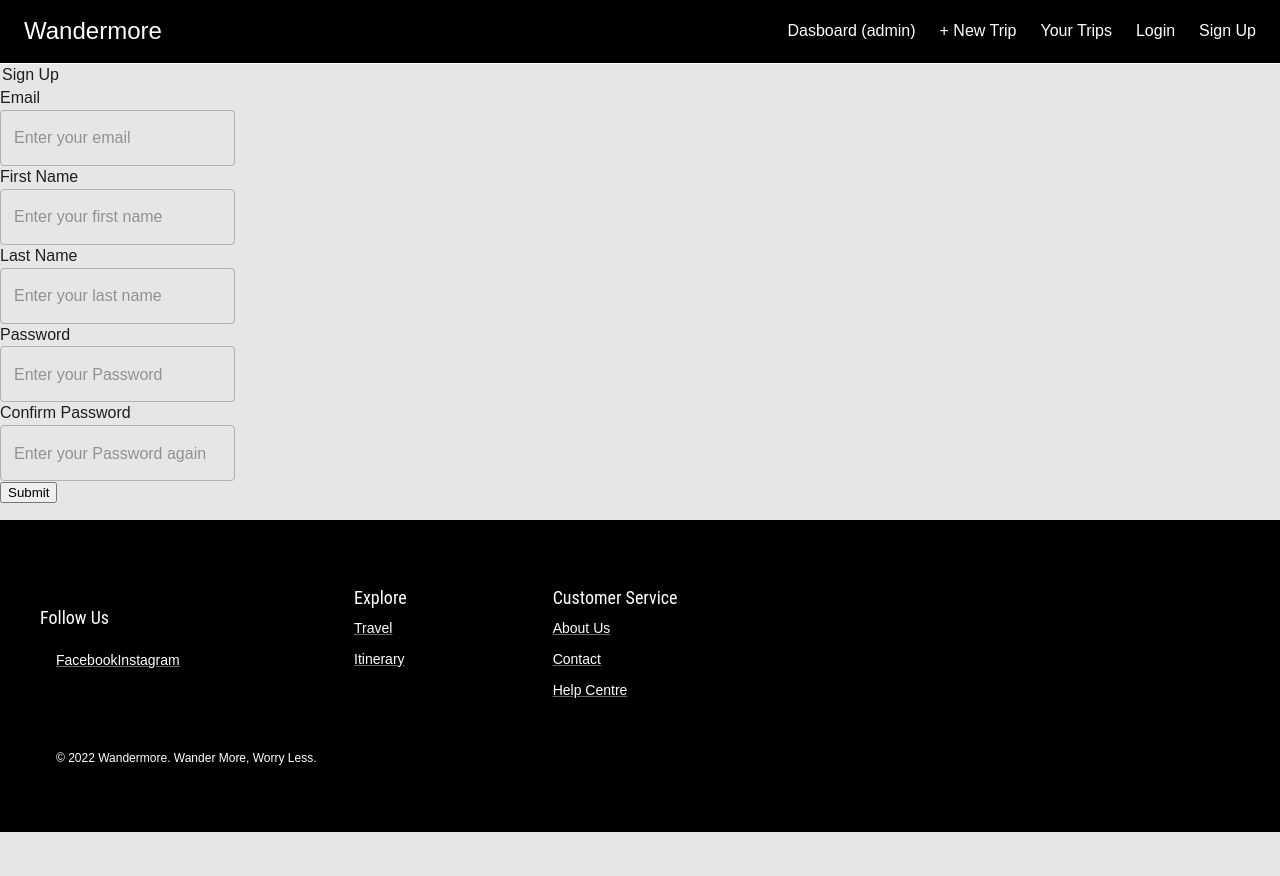
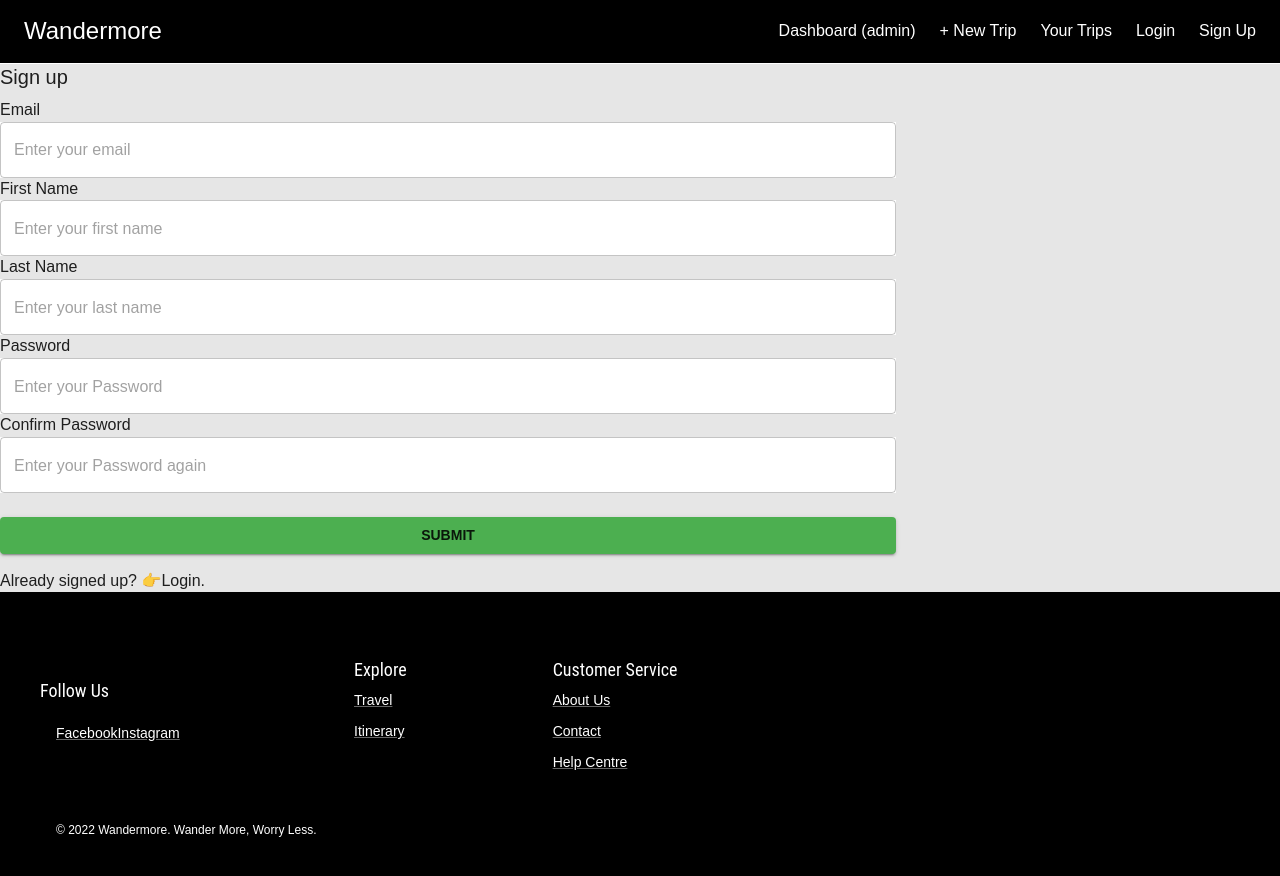
Before and after one commit to khai-rule/Wandermore, a React (Vite) app in the folder client/: page /signup in a window 1280 px wide. Shown: the top 876 px of the page. Before the commit the page ends 832 px from the top, so only its background shows below. Built offline with nearby package versions, Linux system fonts and the light colour scheme.

Commit message:
Login/Signup Modal done.

```diff
--- a/client/src/App.jsx
+++ b/client/src/App.jsx
@@ -23,6 +23,7 @@ function App() {
       <AuthAPI.Provider value={{ auth, setAuth, loginID, setLoginID }}>
         <BrowserRouter>
           <Routes>
+            <Route></Route>
             <Route path="/" element={<Layout />}>
               <Route path="/" element={<Home />} />
 
--- /dev/null
+++ b/client/src/components/AuthModal.jsx
@@ -0,0 +1,106 @@
+import {
+  Box,
+  CssBaseline,
+  Grid,
+  Modal,
+  ThemeProvider,
+  Paper,
+  createTheme,
+} from "@mui/material";
+import Login from "./Login";
+import SignUp from "./SignUp";
+
+const AuthModal = ({
+  open,
+  handleClose,
+  modalView,
+  setModalView,
+  handleOpen,
+}) => {
+  const theme = createTheme();
+
+  return (
+    <Modal
+      open={open}
+      onClose={handleClose}
+      aria-labelledby="modal-modal-title"
+      aria-describedby="modal-modal-description"
+      sx={{
+        display: "flex",
+        alignItems: "center",
+        justifyContent: "center",
+      }}
+    >
+      <Box
+        sx={{
+          bgcolor: "primary.main",
+          color: "white",
+          margin: "auto",
+          width: "80%",
+        }}
+      >
+        <ThemeProvider theme={theme}>
+          <Grid
+            container
+            component="main"
+            sx={{ height: "80vh", border: "solid white 1px" }}
+          >
+            <CssBaseline />
+            <Grid
+              item
+              xs={false}
+              sm={4}
+              md={7}
+              sx={{
+                backgroundImage: "url(https://source.unsplash.com/random)",
+                backgroundRepeat: "no-repeat",
+                backgroundColor: (t) =>
+                  t.palette.mode === "light"
+                    ? t.palette.grey[50]
+                    : t.palette.grey[900],
+                backgroundSize: "cover",
+                backgroundPosition: "center",
+              }}
+            />
+            <Grid
+              item
+              xs={12}
+              sm={8}
+              md={5}
+              component={Paper}
+              elevation={6}
+              square
+              sx={{
+                backgroundColor: "black",
+                color: "white",
+              }}
+              f
+            >
+              <Box
+                sx={{
+                  my: 8,
+                  mx: 4,
+                  display: "flex",
+                  flexDirection: "column",
+                  alignItems: "center",
+                }}
+              >
+                {modalView == "Login" ? (
+                  <Login
+                    handleClose={handleClose}
+                    setModalView={setModalView}
+                    handleOpen={handleOpen}
+                  />
+                ) : (
+                  <SignUp setModalView={setModalView} handleOpen={handleOpen} />
+                )}
+              </Box>
+            </Grid>
+          </Grid>
+        </ThemeProvider>
+      </Box>
+    </Modal>
+  );
+};
+
+export default AuthModal;
--- a/client/src/components/CustomTextArea.jsx
+++ b/client/src/components/CustomTextArea.jsx
@@ -1,4 +1,4 @@
-import { TextareaAutosize } from "@mui/material";
+import { TextareaAutosize, TextField } from "@mui/material";
 import { useField } from "formik";
 
 const CustomTextArea = ({ label, ...props }) => {
@@ -7,7 +7,7 @@ const CustomTextArea = ({ label, ...props }) => {
     <>
       <label>{label}</label>
       <br />
-      <TextareaAutosize
+      <TextField
         {...field}
         {...props}
         className={meta.touched && meta.error ? "input-error" : ""}
--- a/client/src/components/Login.jsx
+++ b/client/src/components/Login.jsx
@@ -3,23 +3,18 @@ import { Link, useNavigate } from "react-router-dom";
 import { Form, Formik } from "formik";
 import CustomInput from "../components/CustomInput";
 import { loginSchema } from "../components/validation/schema";
-import {
-  ThemeProvider,
-  createTheme,
-  Grid,
-  CssBaseline,
-  Box,
-  Avatar,
-  Paper,
-  Button,
-} from "@mui/material";
+import { Grid, Box, Avatar, Button } from "@mui/material";
 import Typography from "./mui-components/Typography";
 import AuthAPI from "../utils/AuthAPI";
 
-const Login = () => {
+const Login = ({ handleClose, setModalView }) => {
   const [msg, setMsg] = useState("");
   const navigate = useNavigate();
   const { setLoginID, setAuth } = useContext(AuthAPI);
+
+  const handleClick = (e) => {
+    setModalView(e.target.firstChild.data);
+  };
 
   const handleLogin = async (values, actions) => {
     await new Promise((resolve) => setTimeout(resolve, 500));
@@ -37,6 +32,7 @@ const Login = () => {
         actions.resetForm();
         setLoginID(data.currentUser);
         setAuth(data.authenticated);
+        handleClose();
         // setNotLoggedIn(false);
         // setUser(values.email);
         navigate("/account");
@@ -48,57 +44,8 @@ const Login = () => {
     }
   };
 
-  const theme = createTheme();
-
   return (
     <>
-      <ThemeProvider theme={theme}>
-        {/* <Grid container component="main" sx={{ height: '100vh' }}> */}
-        <Grid
-          container
-          component="main"
-          sx={{ height: "80vh", border: "solid white 1px" }}
-        >
-          <CssBaseline />
-          <Grid
-            item
-            xs={false}
-            sm={4}
-            md={7}
-            sx={{
-              backgroundImage: "url(https://source.unsplash.com/random)",
-              backgroundRepeat: "no-repeat",
-              backgroundColor: (t) =>
-                t.palette.mode === "light"
-                  ? t.palette.grey[50]
-                  : t.palette.grey[900],
-              backgroundSize: "cover",
-              backgroundPosition: "center",
-            }}
-          />
-          <Grid
-            item
-            xs={12}
-            sm={8}
-            md={5}
-            component={Paper}
-            elevation={6}
-            square
-            sx={{
-              backgroundColor: "black",
-              color: "white",
-            }}
-            f
-          >
-            <Box
-              sx={{
-                my: 8,
-                mx: 4,
-                display: "flex",
-                flexDirection: "column",
-                alignItems: "center",
-              }}
-            >
       <Avatar sx={{ m: 1, bgcolor: "success.main" }}>
         {/* <LockOutlinedIcon /> */}
       </Avatar>
@@ -154,17 +101,20 @@ const Login = () => {
         </Formik>
         <Grid container>
           <Grid item xs>
-                    Not a Member yet? Sign up <Link to="/signup">here</Link>.
+            Not a Member yet? 👉
+            <Link
+              style={{ color: "inherit", textDecoration: "inherit" }}
+              onClick={handleClick}
+            >
+              {"Sign Up"}
+            </Link>
+            .
           </Grid>
           <Grid container>
             <p>{msg}</p>
           </Grid>
         </Grid>
       </Box>
-            </Box>
-          </Grid>
-        </Grid>
-      </ThemeProvider>
     </>
   );
 };
--- a/client/src/components/Navbar.jsx
+++ b/client/src/components/Navbar.jsx
@@ -5,8 +5,7 @@ import Navbar from "../components/mui-components/Navbar";
 import Toolbar from "../components/mui-components/Toolbar";
 import { NavLink } from "react-router-dom";
 import { useState } from "react";
-import { Button, Modal } from "@mui/material";
-import Login from "./Login";
+import AuthModal from "./AuthModal";
 
 const rightLink = {
   fontSize: 16,
@@ -16,37 +15,27 @@ const rightLink = {
 
 function AppAppBar() {
   const [open, setOpen] = useState(false);
-  const handleOpen = () => {
+  const [modalView, setModalView] = useState("login");
+
+  const handleOpen = (e) => {
+    console.log(e.target.firstChild.data);
     setOpen(true);
+    setModalView(e.target.firstChild.data);
   };
+
   const handleClose = () => {
     setOpen(false);
   };
+
+  //TODO Add sign up to Modal as a changing view
   return (
     <div>
-      <Modal
+      <AuthModal
         open={open}
-        onClose={handleClose}
-        aria-labelledby="modal-modal-title"
-        aria-describedby="modal-modal-description"
-        sx={{
-          display: "flex",
-          alignItems: "center",
-          justifyContent: "center",
-        }}
-      >
-        <Box
-          sx={{
-            bgcolor: "primary.main",
-            color: "white",
-            margin: "auto",
-            width: "80%",
-          }}
-        >
-          <Login />
-        </Box>
-      </Modal>
-
+        handleClose={handleClose}
+        modalView={modalView}
+        setModalView={setModalView}
+      />
       <Navbar position="fixed">
         <Toolbar sx={{ justifyContent: "space-between", borderBottom: 1 }}>
           <Link
@@ -71,7 +60,7 @@ function AppAppBar() {
               sx={rightLink}
               as={NavLink}
             >
-              {"Dasboard (admin)"}
+              {"Dashboard (admin)"}
             </Link>
 
             <Link
@@ -100,19 +89,17 @@ function AppAppBar() {
               color="inherit"
               variant="h5"
               underline="none"
-              // to="/login"
-              sx={rightLink}
-              // as={NavLink}
+              sx={{ ...rightLink, color: "primary.light" }}
               onClick={handleOpen}
             >
               {"Login"}
             </Link>
             <Link
+              color="inherit"
               variant="h5"
               underline="none"
-              to="/signup"
               sx={{ ...rightLink, color: "primary.light" }}
-              as={NavLink}
+              onClick={handleOpen}
             >
               {"Sign Up"}
             </Link>
--- a/client/src/components/SignUp.jsx
+++ b/client/src/components/SignUp.jsx
@@ -1,12 +1,16 @@
 import { useState } from "react";
-import { Link } from "react-router-dom";
 import { Form, Formik } from "formik";
 import CustomInput from "../components/CustomInput";
 import { signUpSchema } from "../components/validation/schema";
+import { Box, Button, Typography } from "@mui/material";
+import { Link } from "react-router-dom";
 
-const SignUp = () => {
+const SignUp = ({ handleOpen, setModalView }) => {
   const [msg, setMsg] = useState("");
-  const [link, setLink] = useState("");
+
+  const handleClick = (e) => {
+    setModalView(e.target.firstChild.data);
+  };
 
   const handleSignUp = async (values, actions) => {
     await new Promise((resolve) => setTimeout(resolve, 500));
@@ -22,16 +26,18 @@ const SignUp = () => {
         throw new Error("Network response was not OK");
       }
       actions.resetForm();
-      setMsg("Account Created, please login ");
-      setLink("here.");
+      setMsg("Account Created, please login.");
     } catch (error) {
-      setMsg("Account exists, please login ");
-      setLink("here.");
+      setMsg("Account exists, please login");
     }
   };
 
   return (
     <>
+      <Typography component="h1" variant="h5">
+        Sign up
+      </Typography>
+      <Box sx={{ mt: 1, width: "70%" }}>
         <Formik
           initialValues={{
             email: "",
@@ -45,12 +51,16 @@ const SignUp = () => {
         >
           {({ isSubmitting }) => (
             <Form autoComplete="off">
-            <legend>Sign Up</legend>
               <CustomInput
                 label="Email"
                 name="email"
                 type="email"
                 placeholder="Enter your email"
+                style={{
+                  backgroundColor: "white",
+                  width: "100%",
+                  margin: "auto",
+                }}
               />
               <br />
               <CustomInput
@@ -58,6 +68,11 @@ const SignUp = () => {
                 name="firstName"
                 type="text"
                 placeholder="Enter your first name"
+                style={{
+                  backgroundColor: "white",
+                  width: "100%",
+                  margin: "auto",
+                }}
               />
               <br />
               <CustomInput
@@ -65,6 +80,11 @@ const SignUp = () => {
                 name="lastName"
                 type="text"
                 placeholder="Enter your last name"
+                style={{
+                  backgroundColor: "white",
+                  width: "100%",
+                  margin: "auto",
+                }}
               />
               <br />
               <CustomInput
@@ -72,6 +92,11 @@ const SignUp = () => {
                 name="password"
                 type="password"
                 placeholder="Enter your Password"
+                style={{
+                  backgroundColor: "white",
+                  width: "100%",
+                  margin: "auto",
+                }}
               />
               <br />
               <CustomInput
@@ -79,18 +104,37 @@ const SignUp = () => {
                 name="confirmPassword"
                 type="password"
                 placeholder="Enter your Password again"
+                style={{
+                  backgroundColor: "white",
+                  width: "100%",
+                  margin: "auto",
+                }}
               />
               <br />
-            <button disabled={isSubmitting} type="submit">
+              <Button
+                disabled={isSubmitting}
+                type="submit"
+                variant="contained"
+                color="success"
+                sx={{ mt: 3, mb: 2, width: "100%" }}
+              >
                 Submit
-            </button>
+              </Button>
             </Form>
           )}
         </Formik>
-      <p>
+        <Box>
           {msg}
-        <Link to="/login">{link}</Link>
-      </p>
+          Already signed up? 👉
+          <Link
+            style={{ color: "inherit", textDecoration: "inherit" }}
+            onClick={handleClick}
+          >
+            {"Login"}
+          </Link>
+          .
+        </Box>
+      </Box>
     </>
   );
 };
--- a/client/src/pages/AccountHome.jsx
+++ b/client/src/pages/AccountHome.jsx
@@ -12,7 +12,7 @@ const AccountHome = () => {
 
   useEffect(() => {
     if (!auth) {
-      navigate("/login");
+      navigate("/");
     }
   }, [auth]);
   //! Logout button for use else where.
```
Also changed, not shown: client/src/components/NewTripForm.jsx (+12 -10 lines). Lines whose indentation alone changed are shown as unchanged.
